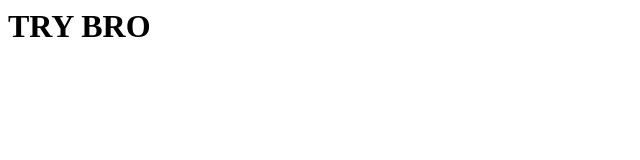
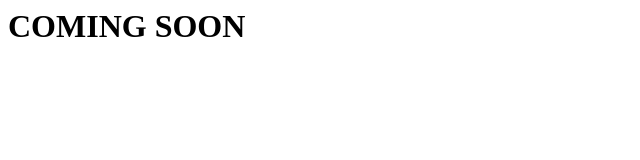
Before and after one commit to JerrystylMG/nevergonnagiveyou-up.replica, a plain HTML site: page components/index.html in a window 1280 px wide. Shown: the whole page, without its empty margins (0-640 px from the left). Drawn offline with Linux system fonts and the light colour scheme.

Commit message:
Update index.html

```diff
--- a/components/index.html
+++ b/components/index.html
@@ -1,5 +1,5 @@
 <html>
   <body>
-    <h1> TRY BRO</h1>
+    <h1> COMING SOON</h1>
   </body>
 </html>
```
